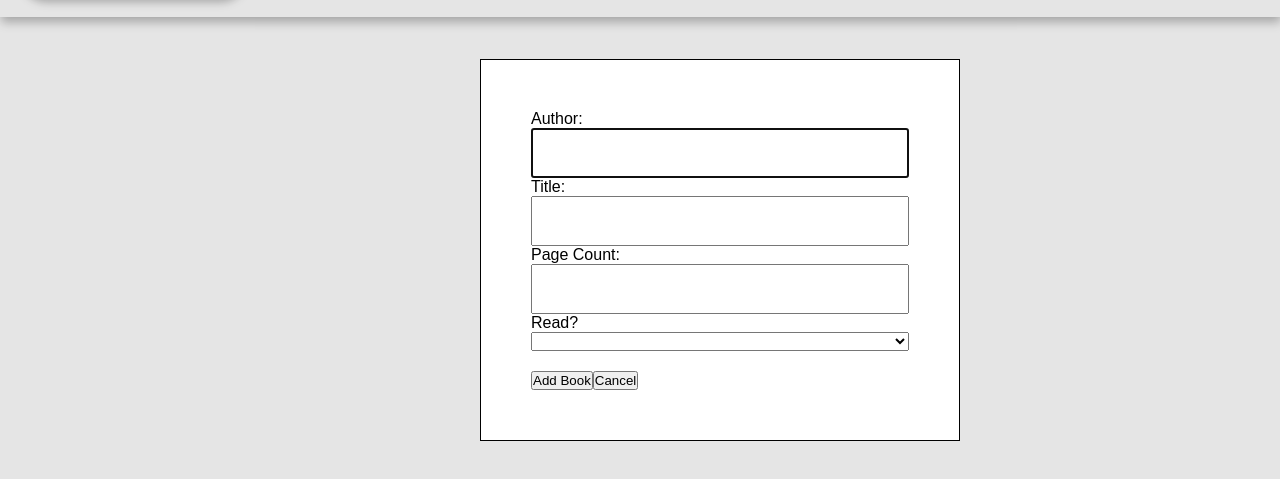
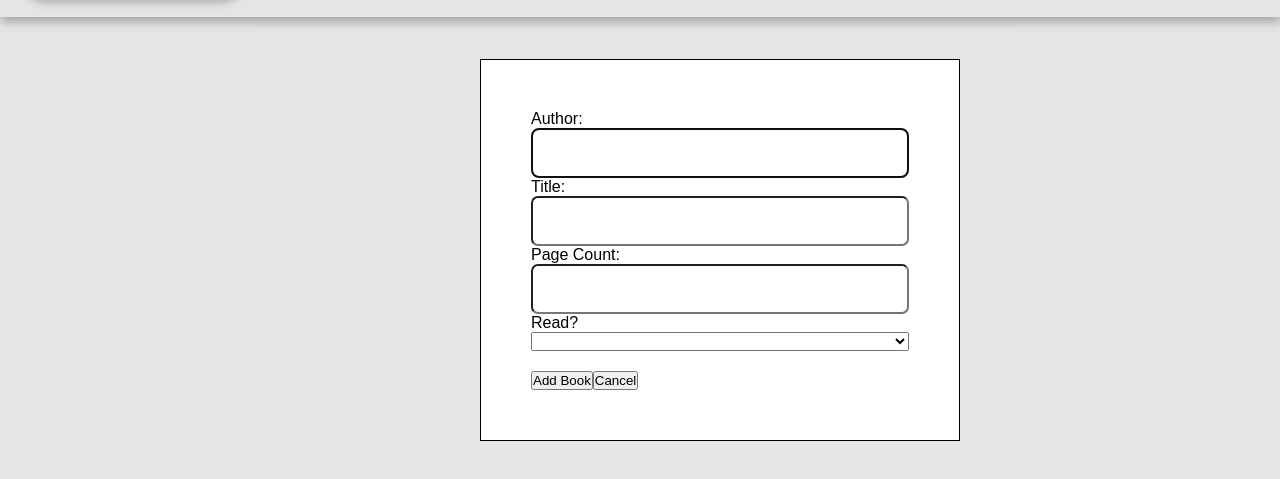
Before and after one commit to seankudryk/odin-library, a plain HTML site: page index.html in a window 1280 px wide. Both pictures are taken after a click on the button "New Entry". Shown: the part 141-620 px from the top of the page. Drawn offline with Linux system fonts and the light colour scheme.

Commit message:
tidied up styling of the user input fields

```diff
--- a/index.html
+++ b/index.html
@@ -22,11 +22,11 @@
             <dialog id="toggle-dialog">
                 <form>
                     <label for="name-input">Author: </label>
-                    <input type="text" id="name-input" name="name-input"></input>
+                    <input type="text" id="name-input" class="user-input-field" name="name-input"></input>
                     <label for="title-input">Title: </label>
-                    <input type="text" id="title-input" name="title-input"></input>
+                    <input type="text" id="title-input" class="user-input-field" name="title-input"></input>
                     <label for="page-count-input">Page Count: </label>
-                    <input type="number" id="page-count-input" name="page-count-input"></input>
+                    <input type="number" id="page-count-input" class="user-input-field" name="page-count-input"></input>
                     <label for="read-status-input"> Read? </label>
                     <select id="read-status-input" name="read-status-input">
                         <option value="read">Read</option>
--- a/styles.css
+++ b/styles.css
@@ -115,3 +115,8 @@ form input {
     justify-content: space;
     padding-top: 20px;
 }
+
+.user-input-field {
+    padding: 0px 5px;
+    border-radius: 7px;
+}
```
